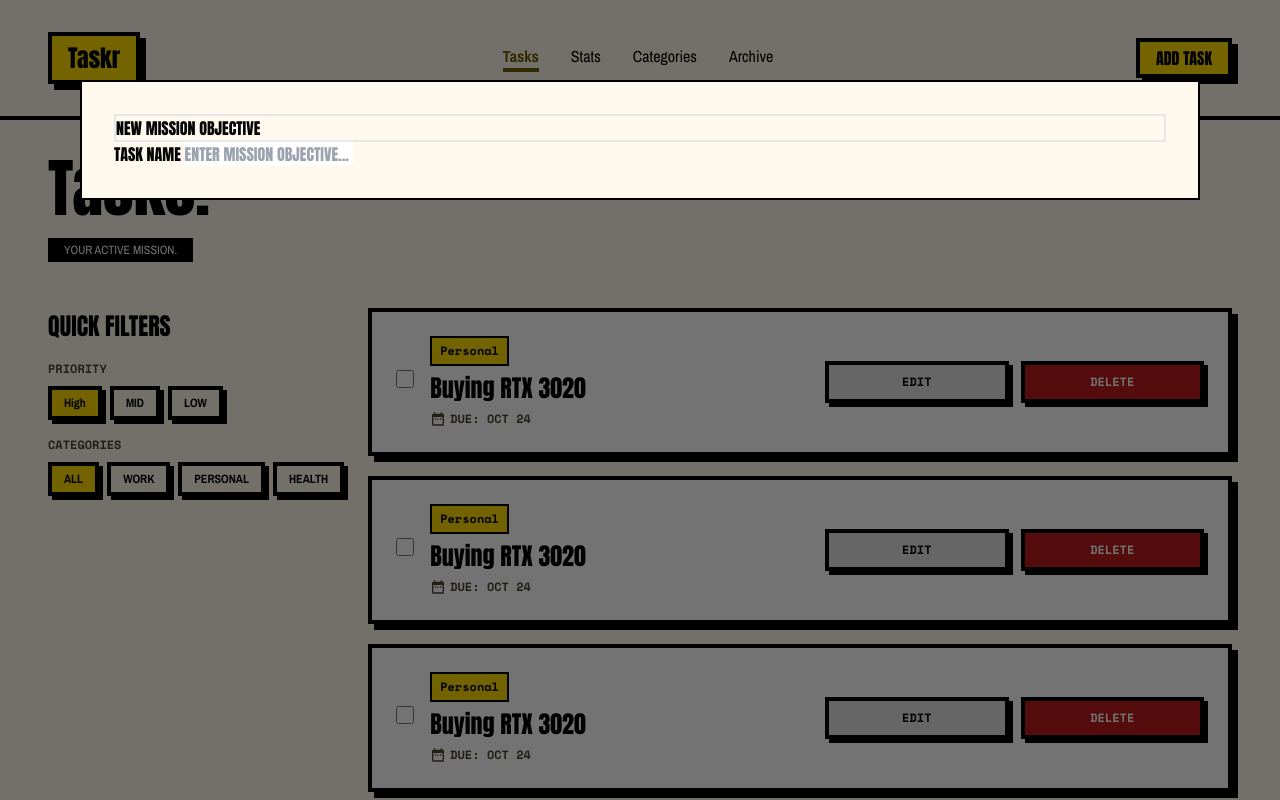
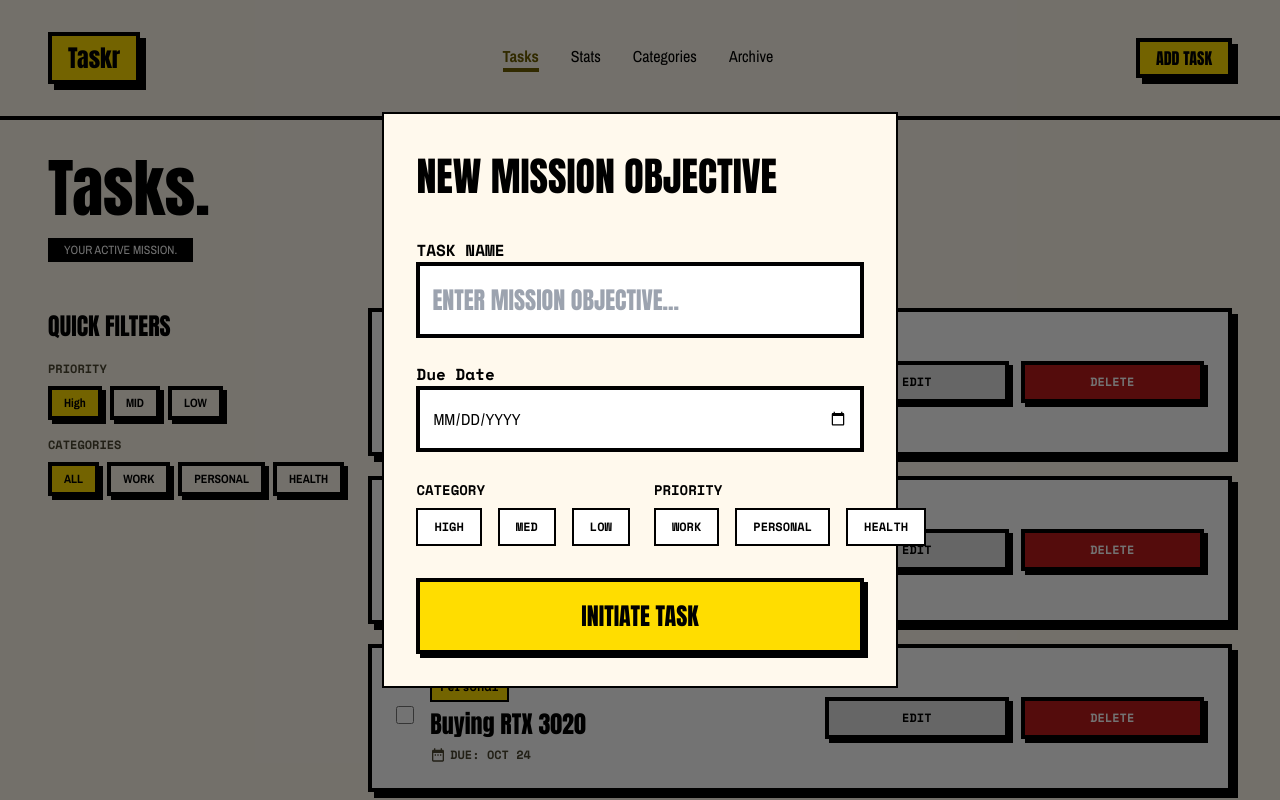
Before and after one commit to Zackyinnova/ToDo-Task-Project, a Flask app: page / in a window 1280 px wide. Run offline with Flask 3, Linux system fonts and the light colour scheme; some libraries are stand-ins or nearby versions.

Commit message:
feat: overlay for adding task

```diff
--- a/Static/js/script.js
+++ b/Static/js/script.js
@@ -11,3 +11,23 @@ document.querySelectorAll('aside button').forEach(btn => {
         this.classList.add('bg-[#FFDD00]');
         });
 });
+
+//form button toggle
+
+const buttonGroups = document.querySelectorAll(".button-group");
+
+buttonGroups.forEach((group) => {
+    const buttons = group.querySelectorAll(".toggle-button");
+
+    buttons.forEach((button) => {
+        button.addEventListener("click", () => {
+            buttons.forEach((item) => {
+                item.classList.remove("bg-[#FFDD00]");
+                item.classList.add("bg-white");
+            });
+
+            button.classList.remove("bg-white");
+            button.classList.add("bg-[#FFDD00]");
+        });
+    });
+});
--- a/templates/index.html
+++ b/templates/index.html
@@ -245,22 +245,6 @@
 
     </main>
 
-    <!--Overlay add task-->
-    <div class="bg-black/55 w-full h-full fixed top-0 p-20">
-        <div class="border-2 border-black bg-[#FFF9ED] p-8 text-10 font-anton">
-            <div class="border-2 w-full">
-                <P class="uppercase">New Mission objective</P>
-            </div>
-
-            <form>
-                <div class="">
-                    <label>TASK NAME</label>
-                    <input type="text" placeholder="ENTER MISSION OBJECTIVE...">
-                </div>
-            </form>
-        </div>
-    </div>
-
     <footer class="w-full sticky top-0  border-t-4 border-black bg-[#e9e2cf] py-4">
         <nav class="max-w-7xl mx-auto flex flex-col items-center gap-5 justify-between px-5 md:px-8 lg:px-12 py-4 ">
 
@@ -299,6 +283,97 @@
         </nav>
     </footer>
 
+    <!--Overlay add task-->
+    <div class="bg-black/55 w-full h-full fixed top-0 p-20 flex justify-center items-center">
+        <div class="border-2 flex flex-col gap-8 border-black bg-[#FFF9ED] w-[46%] p-8 text-10 font-anton ">
+
+            <div class=" w-full">
+                <P class="uppercase text-[40px]">New Mission objective</P>
+            </div>
+
+            <form class="flex flex-col gap-6">
+                <div class="flex flex-col">
+                    <label class="font-space font-bold">TASK NAME</label>
+                    <input
+                        type="text"
+                        class="border-4 border-black py-4 px-3 text-[24px] focus:border-[#2563EB]  focus:outline-none"
+                        placeholder="ENTER MISSION OBJECTIVE..."
+                    >
+                </div>
+
+                <div class="flex flex-col">
+                    <label class="font-space font-bold">Due Date</label>
+                    <input
+                        type="date"
+                        class="border-4 font-archivo uppercase border-black py-4 px-3 text-[16px] focus:border-[#2563EB]  focus:outline-none"
+                    >
+                </div>
+
+                <div class="flex flex-row gap-6">
+                    <div class="w-full">
+                        <label class="font-space font-bold text-[14px] uppercase">
+                            Category
+                        </label>
+
+                        <div class="button-group mt-2 flex flex-row gap-4">
+                            <button
+                                type="button"
+                                class="uppercase toggle-button bg-white py-2 px-4 border-2 border-black text-[12px] font-space font-bold hover:translate-y-[-2px] transition-transform brutal-btn-hover"
+                            >
+                                High
+                            </button>
+
+                            <button
+                                type="button"
+                                class=" uppercase toggle-button bg-white py-2 px-4 border-2 border-black text-[12px] font-space font-bold hover:translate-y-[-2px] transition-transform brutal-btn-hover"
+                            >
+                                Med
+                            </button>
+
+                            <button
+                                type="button"
+                                class="uppercase toggle-button bg-white py-2 px-4 border-2 border-black text-[12px] font-space font-bold hover:translate-y-[-2px] transition-transform brutal-btn-hover"
+                            >
+                                Low
+                            </button>
+                        </div>
+                    </div>
+
+                    <div class="w-full">
+                        <label class="font-space font-bold text-[14px] uppercase">
+                            Priority
+                        </label>
+
+                        <div class="button-group mt-2 flex flex-row gap-4">
+                            <button
+                                type="button"
+                                class="uppercase toggle-button bg-white py-2 px-4 border-2 border-black text-[12px] font-space font-bold hover:translate-y-[-2px] transition-transform brutal-btn-hover"
+                            >
+                                Work
+                            </button>
+
+                            <button
+                                type="button"
+                                class="uppercase toggle-button bg-white py-2 px-4 border-2 border-black text-[12px] font-space font-bold hover:translate-y-[-2px] transition-transform brutal-btn-hover"
+                            >
+                                Personal
+                            </button>
+
+                            <button
+                                type="button"
+                                class="uppercase toggle-button bg-white py-2 px-4 border-2 border-black text-[12px] font-space font-bold hover:translate-y-[-2px] transition-transform brutal-btn-hover"
+                            >
+                                Health
+                            </button>
+                        </div>
+                    </div>
+                </div>
+            </form>
+
+            <button class="bg-[#FFDD00] border-4 border-black py-4 text-[24px] shadow-[4px_4px_0px_0px_#000] hover:translate-y-[-2px] transition-transform brutal-btn-hover">INITIATE TASK</button>
+        </div>
+    </div>
+
 
     <script src="/Static/js/script.js"></script>
 </body>
```
Also changed, not shown: test.html (+71 -19 lines).
